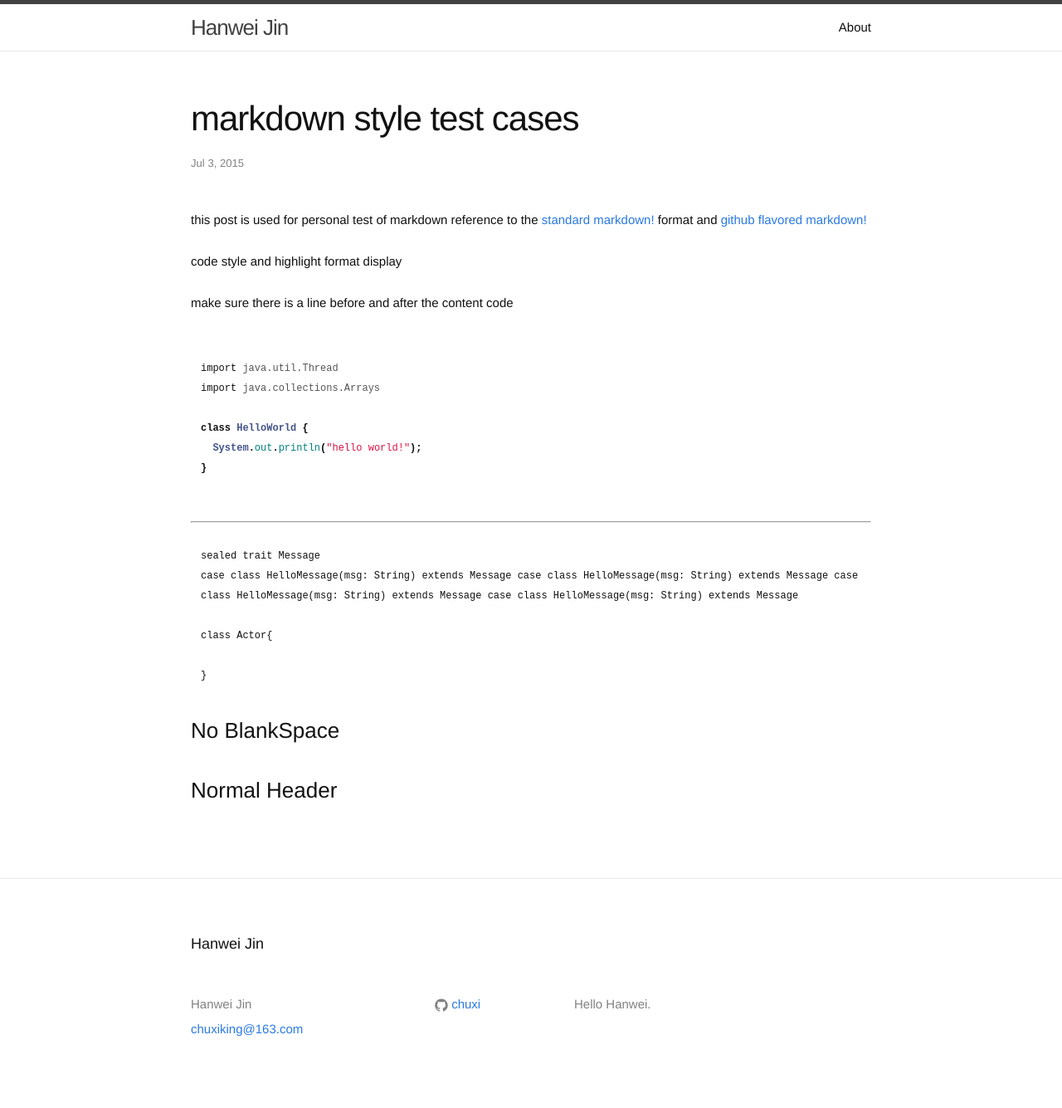
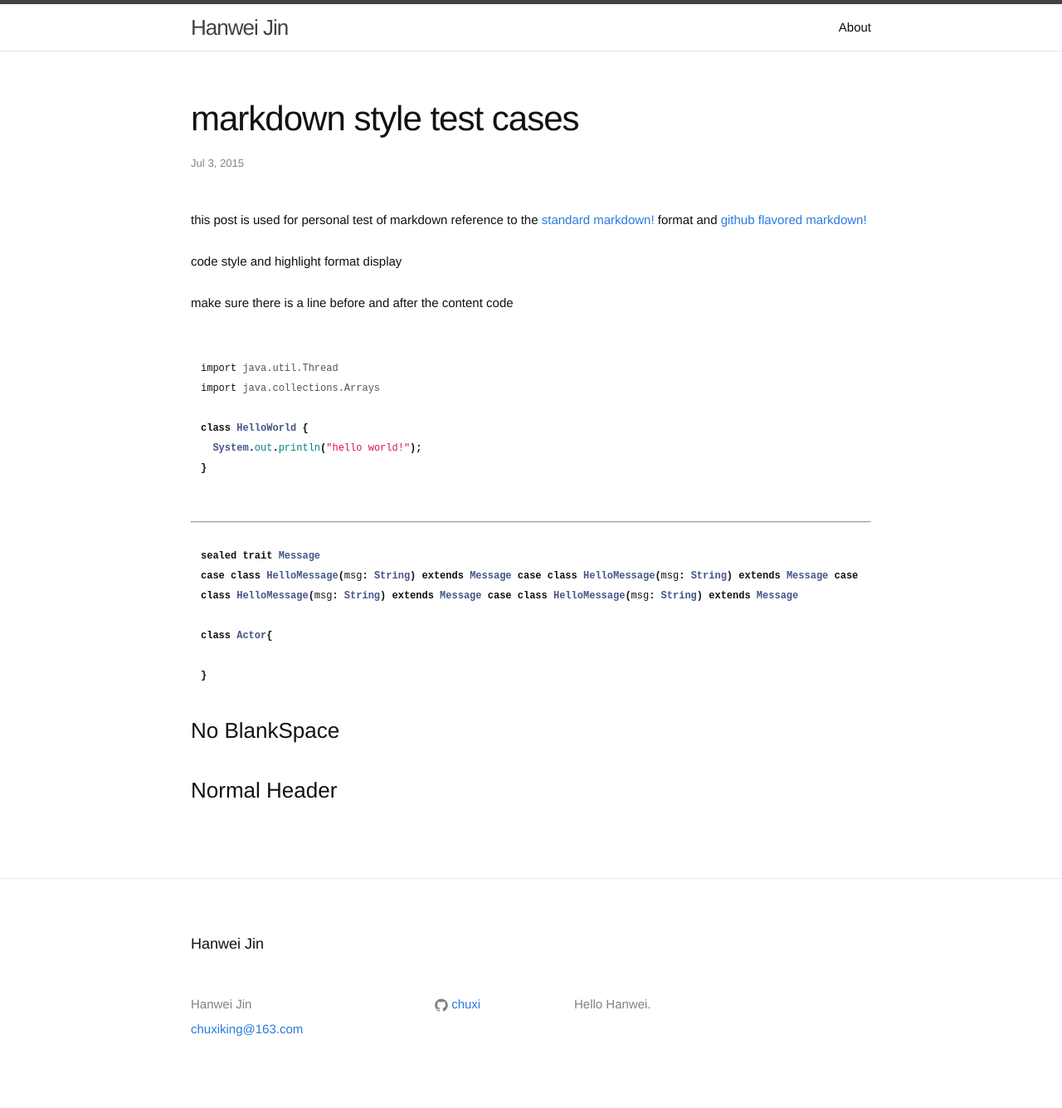
Before and after one commit to chuxi/chuxi.github.io, a Jekyll site: the page built from _posts/2015-07-03-markdown style test case file.md, in a window 1280 px wide. Shown: the whole page at 83% size. Built offline with Jekyll 4.4.1, drawn with Linux system fonts in a browser that asks for light colours.

Commit message:
code style design test 4

````diff
--- a/_config.yml
+++ b/_config.yml
@@ -8,8 +8,8 @@ url: "http:chuxi.github.io" # the base hostname & protocol for your site
 github_username:  chuxi
 
 # Build settings
-markdown: kramdown
-kramdown:
-  input: GFM # Enable GitHub Flavored Markdown (fenced code blocks)
-
-highlighter: pygments
+#markdown: kramdown
+#kramdown:
+#  input: GFM # Enable GitHub Flavored Markdown (fenced code blocks)
+#
+#highlighter: pygments
--- a/_posts/2015-07-03-markdown style test case file.md
+++ b/_posts/2015-07-03-markdown style test case file.md
@@ -26,7 +26,7 @@ class HelloWorld {
 
 ------
 
-```
+```scala
 sealed trait Message
 case class HelloMessage(msg: String) extends Message case class HelloMessage(msg: String) extends Message case class HelloMessage(msg: String) extends Message case class HelloMessage(msg: String) extends Message
 
````
